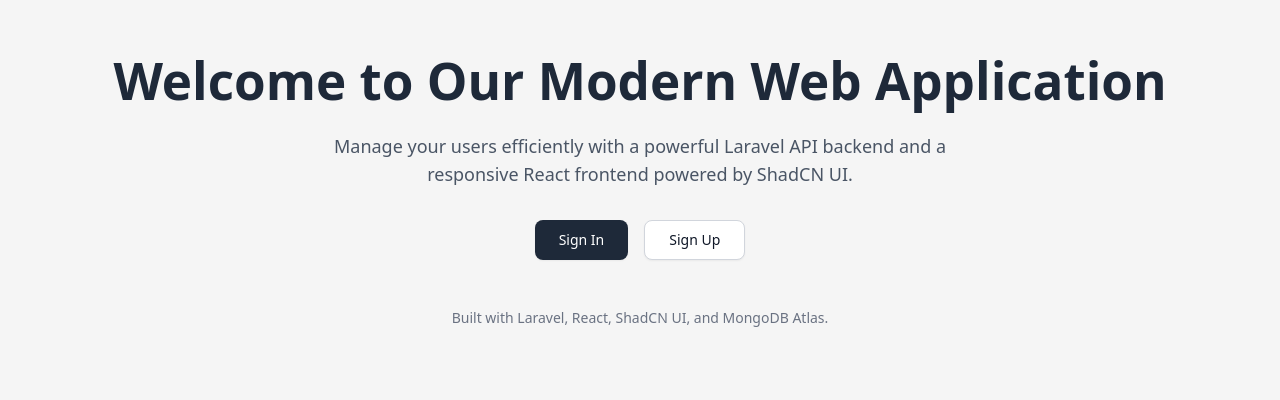
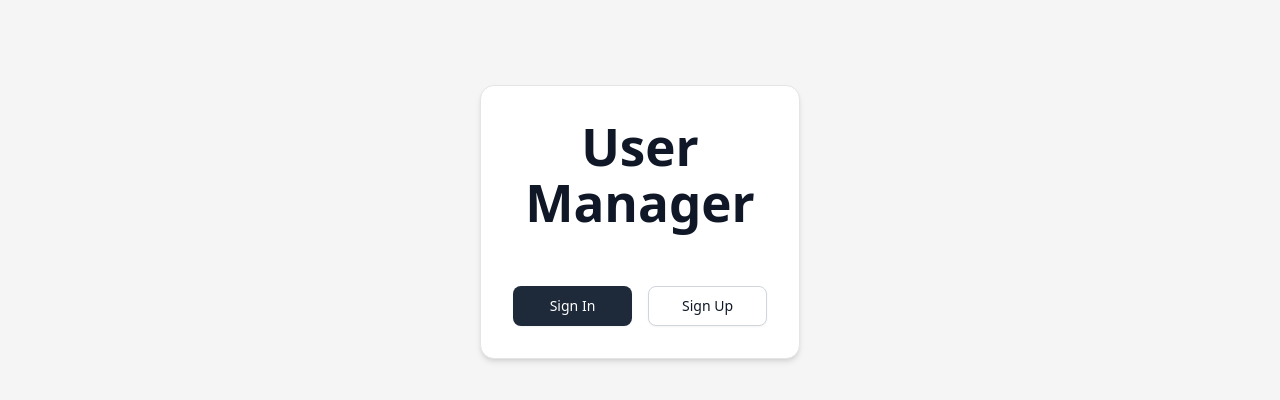
Before and after one commit to MezghaniDali/usermanager, a React (Vite) app in the folder frontend/: page / in a window 1280 px wide. Shown: the part 178-578 px from the top of the page. Built offline with nearby package versions, Linux system fonts and the light colour scheme.

Commit message:
ui improvement #2

```diff
--- a/frontend/src/pages/Home.jsx
+++ b/frontend/src/pages/Home.jsx
@@ -1,29 +1,28 @@
 import React from 'react';
 import { Link } from 'react-router-dom';
-import { Button } from '@/components/ui/button'; // Assuming ShadCN Button path
+import { Button } from '@/components/ui/button';
+import { Card } from '@/components/ui/card';
 
 export default function Home() {
   return (
-    <div className="flex flex-col items-center justify-center min-h-[calc(100vh-64px)] p-4 text-center">
-      <h1 className="text-4xl font-bold mb-6 text-gray-800">
-        Welcome to Our Modern Web Application
+    <div className="w-full min-h-screen flex justify-center items-center bg-muted">
+      <Card className="w-full max-w-xs p-8 shadow-md flex flex-col items-center">
+        <h1 className="text-3xl font-bold mb-8 text-gray-900 text-center">
+          User Manager
         </h1>
-      <p className="text-lg text-gray-600 mb-8 max-w-2xl">
-        Manage your users efficiently with a powerful Laravel API backend and a responsive React frontend powered by ShadCN UI.
-      </p>
-      <div className="flex space-x-4">
-        <Link to="/login">
-          <Button size="lg">Sign In</Button>
+        <div className="flex space-x-4 w-full justify-center">
+          <Link to="/login" className="w-1/2">
+            <Button size="lg" className="w-full">
+              Sign In
+            </Button>
           </Link>
-        <Link to="/register">
-          <Button size="lg" variant="outline">
+          <Link to="/register" className="w-1/2">
+            <Button size="lg" variant="outline" className="w-full">
               Sign Up
             </Button>
           </Link>
         </div>
-      <p className="mt-12 text-sm text-gray-500">
-        Built with Laravel, React, ShadCN UI, and MongoDB Atlas.
-      </p>
+      </Card>
     </div>
   );
 }
--- a/frontend/src/pages/Login.jsx
+++ b/frontend/src/pages/Login.jsx
@@ -1,5 +1,5 @@
 import React, { useState } from 'react';
-import { useNavigate } from 'react-router-dom';
+import { useNavigate, Link } from 'react-router-dom';
 import { useAuth } from '../lib/AuthContext';
 import { Button } from '../components/ui/button';
 import { Card } from '../components/ui/card';
@@ -89,6 +89,11 @@ export default function Login() {
           {error && <div className="text-red-600 text-sm text-center">{error}</div>}
           {success && <div className="text-green-600 text-sm text-center">Login successful!</div>}
         </form>
+        <div className="mt-4 flex justify-center">
+          <Link to="/">
+            <Button variant="ghost" className="w-full">Back to Home</Button>
+          </Link>
+        </div>
       </Card>
     </div>
   );
--- a/frontend/src/pages/Register.jsx
+++ b/frontend/src/pages/Register.jsx
@@ -1,5 +1,5 @@
 import React, { useState } from 'react';
-import { useNavigate } from 'react-router-dom';
+import { useNavigate, Link } from 'react-router-dom';
 import { Button } from '../components/ui/button';
 import { Card } from '../components/ui/card';
 
@@ -104,6 +104,11 @@ export default function Register() {
           {error && <div className="text-red-600 text-sm text-center">{error}</div>}
           {success && <div className="text-green-600 text-sm text-center">Registration successful! Redirecting...</div>}
         </form>
+        <div className="mt-4 flex justify-center">
+          <Link to="/">
+            <Button variant="ghost" className="w-full">Back to Home</Button>
+          </Link>
+        </div>
       </Card>
     </div>
   );
```
Lines whose indentation alone changed are shown as unchanged.
